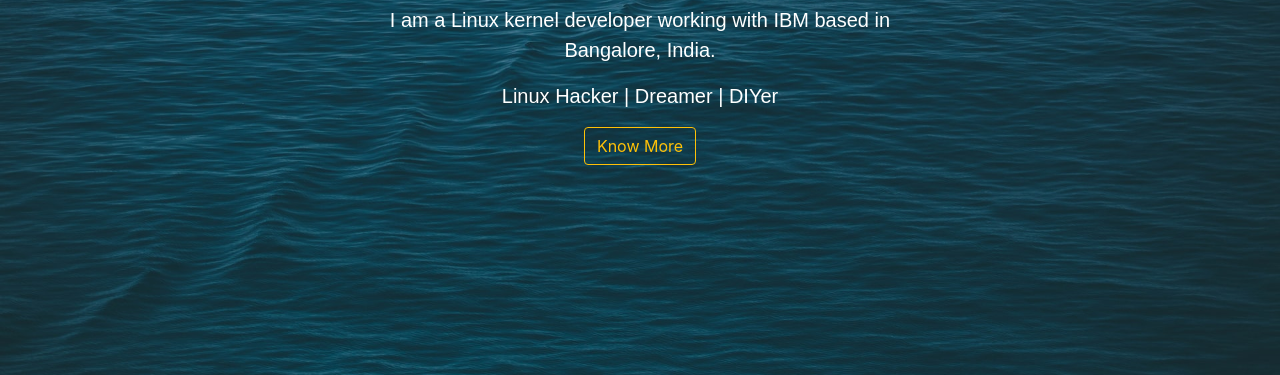
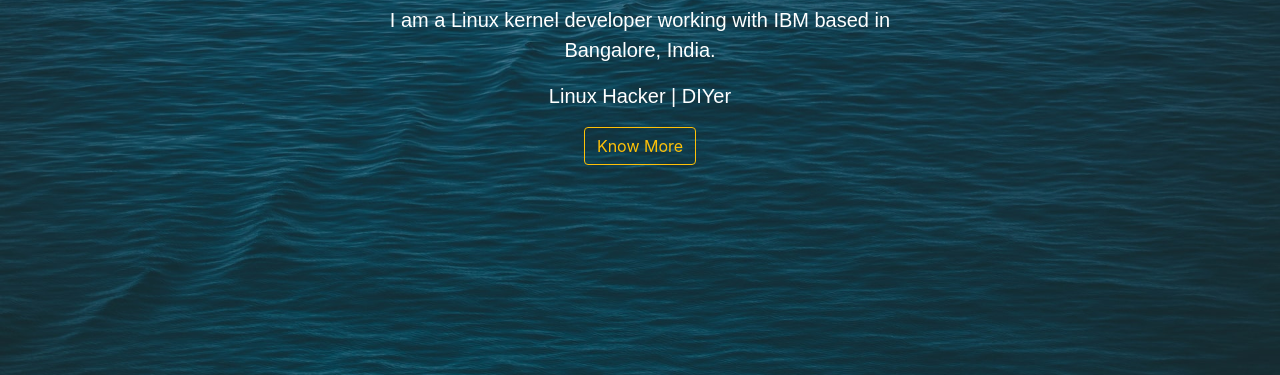
Before and after one commit to pratiksampat/pratiksampat.github.io, a plain HTML site: page index.html in a window 1280 px wide. Shown: the part 425-800 px from the top of the page. Drawn offline with nearby package versions, Linux system fonts and the light colour scheme; a web font is replaced by a local one.

Commit message:
Add contact information typeform
Signed-off-by: Pratik Rajesh Sampat <psampat@linux.ibm.com>

```diff
--- a/index.html
+++ b/index.html
@@ -109,7 +109,7 @@
 
                         <p class="lead" style="color: white; position: relative; ">I am a Linux kernel developer working
                             with IBM based in Bangalore, India.</p>
-                        <p class="lead" style="color: white; position: relative; ">Linux Hacker | Dreamer | DIYer</p>
+                        <p class="lead" style="color: white; position: relative; ">Linux Hacker | DIYer</p>
 
                         <a href="#one"><button type="button" class="btn btn-outline-warning">Know More</button></a>
                 </div>
```
Also changed, not shown: about.html (+4 -0 lines).
